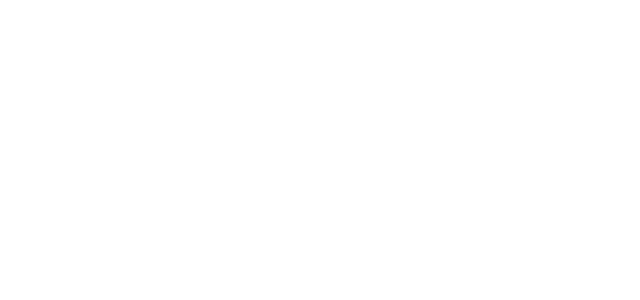
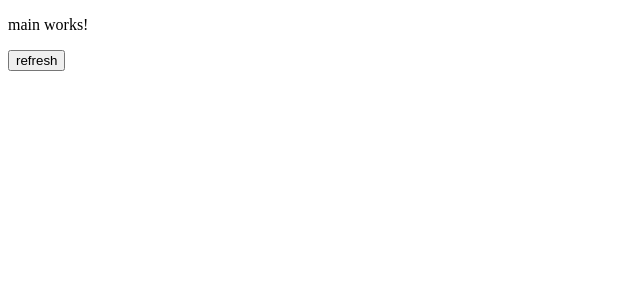
Before and after one commit to Denchik23083/ng-family, an Angular app: page / in a window 1280 px wide. Shown: the top 300 px of the page, without its empty margins (0-640 px from the left). Built offline with nearby package versions, Linux system fonts and the light colour scheme.

Commit message:
main-page

```diff
--- a/src/app/app-routing.module.ts
+++ b/src/app/app-routing.module.ts
@@ -1,9 +1,13 @@
 import { NgModule } from '@angular/core';
 import { RouterModule, Routes } from '@angular/router';
 import { LoginPageComponent } from './pages/auth/login-page/login-page.component';
+import { RegisterPageComponent } from './pages/auth/register-page/register-page.component';
+import { MainPageComponent } from './pages/main/main-page/main-page.component';
 
 const routes: Routes = [
-  { path: 'login', component: LoginPageComponent }
+  { path: '', component: MainPageComponent, pathMatch: 'full' },
+  { path: 'login', component: LoginPageComponent },
+  { path: 'register', component: RegisterPageComponent }
 ];
 
 @NgModule({
--- a/src/app/app.module.ts
+++ b/src/app/app.module.ts
@@ -11,6 +11,8 @@ import { UserService } from './services/users/user.service';
 import { AuthService } from './services/auth/auth.service';
 import { HttpClientModule } from '@angular/common/http';
 import { FormsModule } from '@angular/forms';
+import { MainComponent } from './components/main/main/main.component';
+import { MainPageComponent } from './pages/main/main-page/main-page.component';
 
 @NgModule({
   declarations: [
@@ -18,7 +20,9 @@ import { FormsModule } from '@angular/forms';
     LoginComponent,
     RegisterComponent,
     LoginPageComponent,
-    RegisterPageComponent
+    RegisterPageComponent,
+    MainComponent,
+    MainPageComponent
   ],
   imports: [
     BrowserModule,
--- /dev/null
+++ b/src/app/components/main/main/main.component.html
@@ -0,0 +1,3 @@
+<p>main works!</p>
+
+<button (click)="refresh()">refresh</button>
--- /dev/null
+++ b/src/app/components/main/main/main.component.ts
@@ -0,0 +1,20 @@
+import { Component, OnInit } from '@angular/core';
+import { AuthService } from 'src/app/services/auth/auth.service';
+
+@Component({
+  selector: 'app-main',
+  templateUrl: './main.component.html',
+  styleUrls: ['./main.component.scss']
+})
+export class MainComponent implements OnInit {
+
+  constructor(private service: AuthService) { }
+
+  ngOnInit(): void {
+  }
+
+  refresh(): void {
+    this.service.refresh().subscribe();
+  }
+
+}
--- /dev/null
+++ b/src/app/pages/main/main-page/main-page.component.html
@@ -0,0 +1 @@
+<app-main></app-main>
--- /dev/null
+++ b/src/app/pages/main/main-page/main-page.component.ts
@@ -0,0 +1,15 @@
+import { Component, OnInit } from '@angular/core';
+
+@Component({
+  selector: 'app-main-page',
+  templateUrl: './main-page.component.html',
+  styleUrls: ['./main-page.component.scss']
+})
+export class MainPageComponent implements OnInit {
+
+  constructor() { }
+
+  ngOnInit(): void {
+  }
+
+}
--- a/src/app/services/auth/auth.service.ts
+++ b/src/app/services/auth/auth.service.ts
@@ -85,7 +85,7 @@ export class AuthService {
   }
 
   refresh(): Observable<TokenData>{
-    return this.http.post<TokenModel>(`${this.apiLink}/login`,
+    return this.http.post<TokenModel>(`${this.apiLink}/login/refresh`,
       { value: this.refreshToken$.value })
       .pipe(
         tap(model => {
```
Also changed, not shown: src/app/components/main/main/main.component.scss (added), src/app/pages/main/main-page/main-page.component.scss (added).
